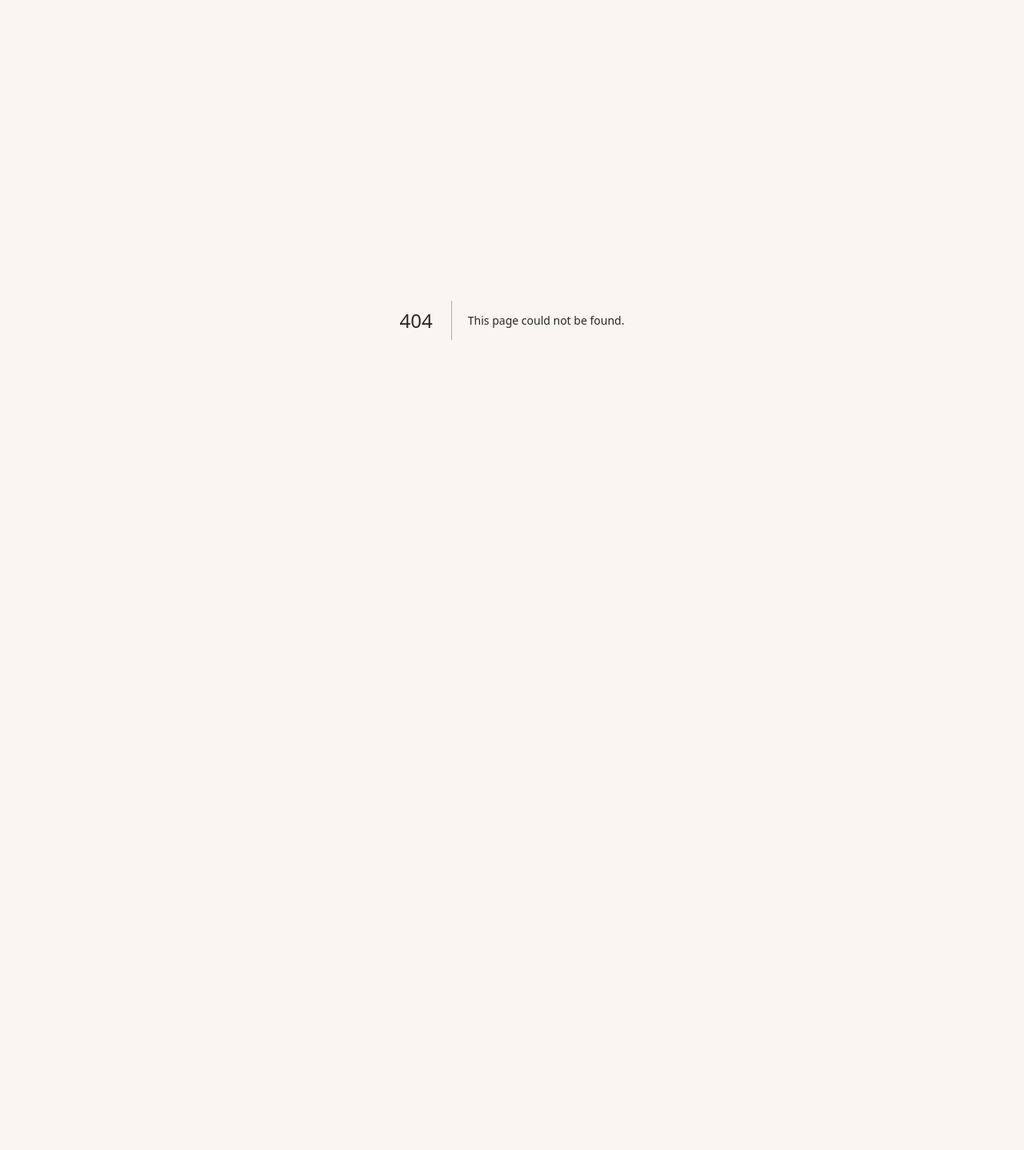
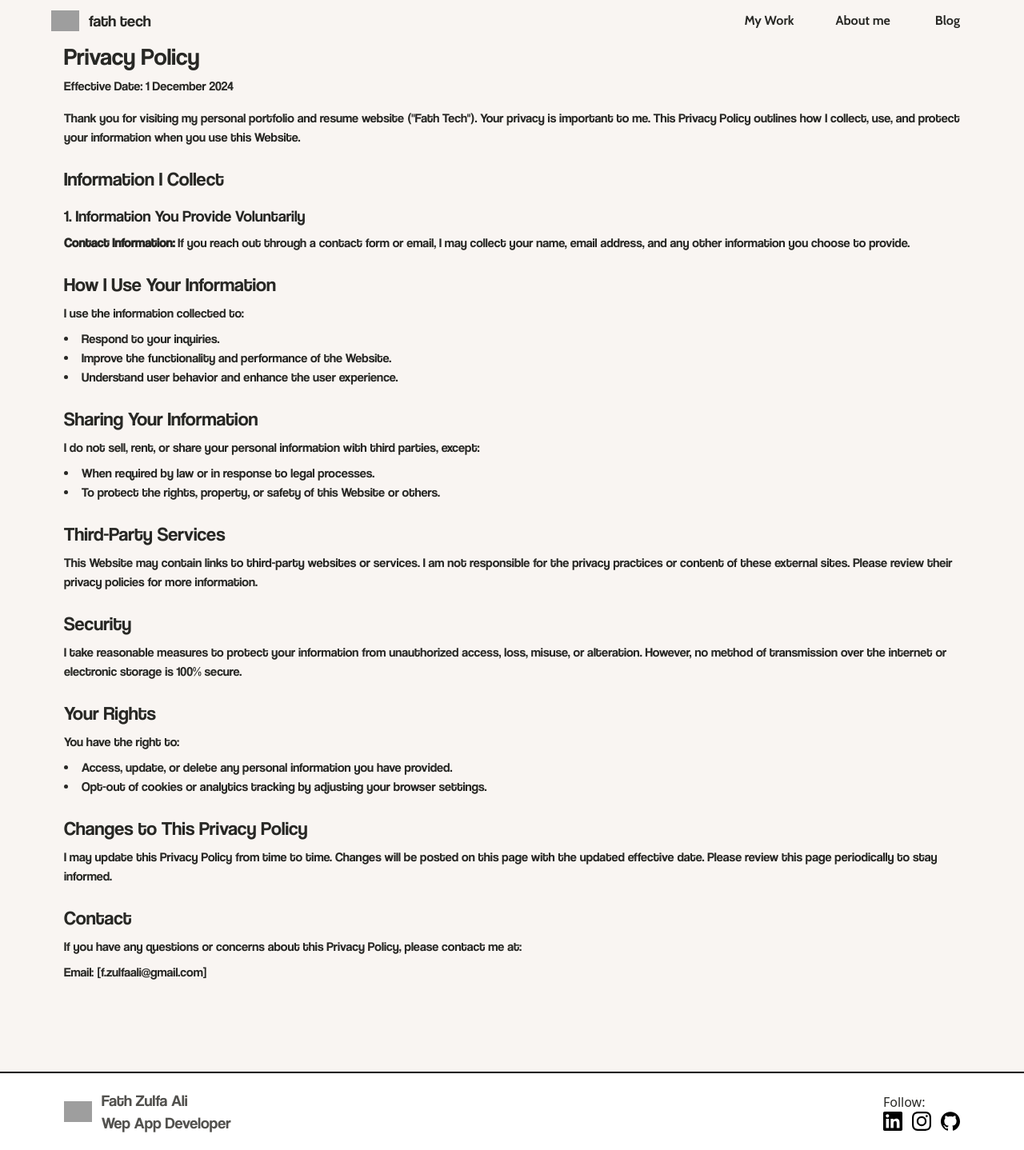
Before and after one commit to FathZulfaAli/fm-portfolio, a Next.js app: page /privacy-policy in a window 1280 px wide. Before the commit this address had no page. Shown: the whole page at 80% size. Before the commit the page ends 800 px from the top, so only its background shows below. Built offline with nearby package versions, Linux system fonts and the light colour scheme; grey boxes are pictures that could not be loaded.

Commit message:
feat: add privacy policy page and layout components

```diff
--- /dev/null
+++ b/app/privacy-policy/layout.tsx
@@ -0,0 +1,29 @@
+import type { Metadata } from "next";
+import { cabin, coolveticaRg } from "@/public/fonts/fonts";
+import Navbar from "@/src/components/navigation-bar/Navbar";
+import Footer from "@/src/components/footer/Footer";
+
+export const metadata: Metadata = {
+  title: "privacy policy",
+  description:
+    "Fath Zulfa is a Freelance Developer with a management background specializing in WebApp and Mobile development. I can help content creators and solopreneurs overcome their media platform challenges.",
+  icons: {
+    icon: "/favicon.ico",
+  },
+};
+
+export default function PrivacyPolicyLayout({
+  children,
+}: Readonly<{
+  children: React.ReactNode;
+}>) {
+  return (
+    <div
+      className={`bg-[#f9f5f2] text-[#282825] ${cabin.variable} ${coolveticaRg.variable}`}
+    >
+      <Navbar />
+      {children}
+      <Footer />
+    </div>
+  );
+}
--- /dev/null
+++ b/app/privacy-policy/page.tsx
@@ -0,0 +1,85 @@
+import React from "react";
+
+export default function PrivacyPolicyPage() {
+  return (
+    <section className="px-20 font-coolvetica">
+      <h1 className="font-coolvetica text-3xl">Privacy Policy</h1>
+      <p className="mt-2">Effective Date: 1 December 2024</p>
+      <p className="mt-4">
+        Thank you for visiting my personal portfolio and resume website
+        (&quot;Fath Tech&quot;). Your privacy is important to me. This Privacy
+        Policy outlines how I collect, use, and protect your information when
+        you use this Website.
+      </p>
+      <h2 className="mt-6 font-coolvetica text-2xl">Information I Collect</h2>
+      <h3 className="mt-4 font-coolvetica text-xl">
+        1. Information You Provide Voluntarily
+      </h3>
+      <p className="mt-2">
+        <strong>Contact Information:</strong> If you reach out through a contact
+        form or email, I may collect your name, email address, and any other
+        information you choose to provide.
+      </p>
+
+      <h2 className="mt-6 font-coolvetica text-2xl">
+        How I Use Your Information
+      </h2>
+      <p className="mt-2">I use the information collected to:</p>
+      <ul className="mt-2 list-inside list-disc">
+        <li>Respond to your inquiries.</li>
+        <li>Improve the functionality and performance of the Website.</li>
+        <li>Understand user behavior and enhance the user experience.</li>
+      </ul>
+      <h2 className="mt-6 font-coolvetica text-2xl">
+        Sharing Your Information
+      </h2>
+      <p className="mt-2">
+        I do not sell, rent, or share your personal information with third
+        parties, except:
+      </p>
+      <ul className="mt-2 list-inside list-disc">
+        <li>When required by law or in response to legal processes.</li>
+        <li>
+          To protect the rights, property, or safety of this Website or others.
+        </li>
+      </ul>
+      <h2 className="mt-6 font-coolvetica text-2xl">Third-Party Services</h2>
+      <p className="mt-2">
+        This Website may contain links to third-party websites or services. I am
+        not responsible for the privacy practices or content of these external
+        sites. Please review their privacy policies for more information.
+      </p>
+      <h2 className="mt-6 font-coolvetica text-2xl">Security</h2>
+      <p className="mt-2">
+        I take reasonable measures to protect your information from unauthorized
+        access, loss, misuse, or alteration. However, no method of transmission
+        over the internet or electronic storage is 100% secure.
+      </p>
+      <h2 className="mt-6 font-coolvetica text-2xl">Your Rights</h2>
+      <p className="mt-2">You have the right to:</p>
+      <ul className="mt-2 list-inside list-disc">
+        <li>
+          Access, update, or delete any personal information you have provided.
+        </li>
+        <li>
+          Opt-out of cookies or analytics tracking by adjusting your browser
+          settings.
+        </li>
+      </ul>
+      <h2 className="mt-6 font-coolvetica text-2xl">
+        Changes to This Privacy Policy
+      </h2>
+      <p className="mt-2">
+        I may update this Privacy Policy from time to time. Changes will be
+        posted on this page with the updated effective date. Please review this
+        page periodically to stay informed.
+      </p>
+      <h2 className="mt-6 font-coolvetica text-2xl">Contact</h2>
+      <p className="mt-2">
+        If you have any questions or concerns about this Privacy Policy, please
+        contact me at:
+      </p>
+      <p className="mt-2">Email: [f.zulfaali@gmail.com]</p>
+    </section>
+  );
+}
```
